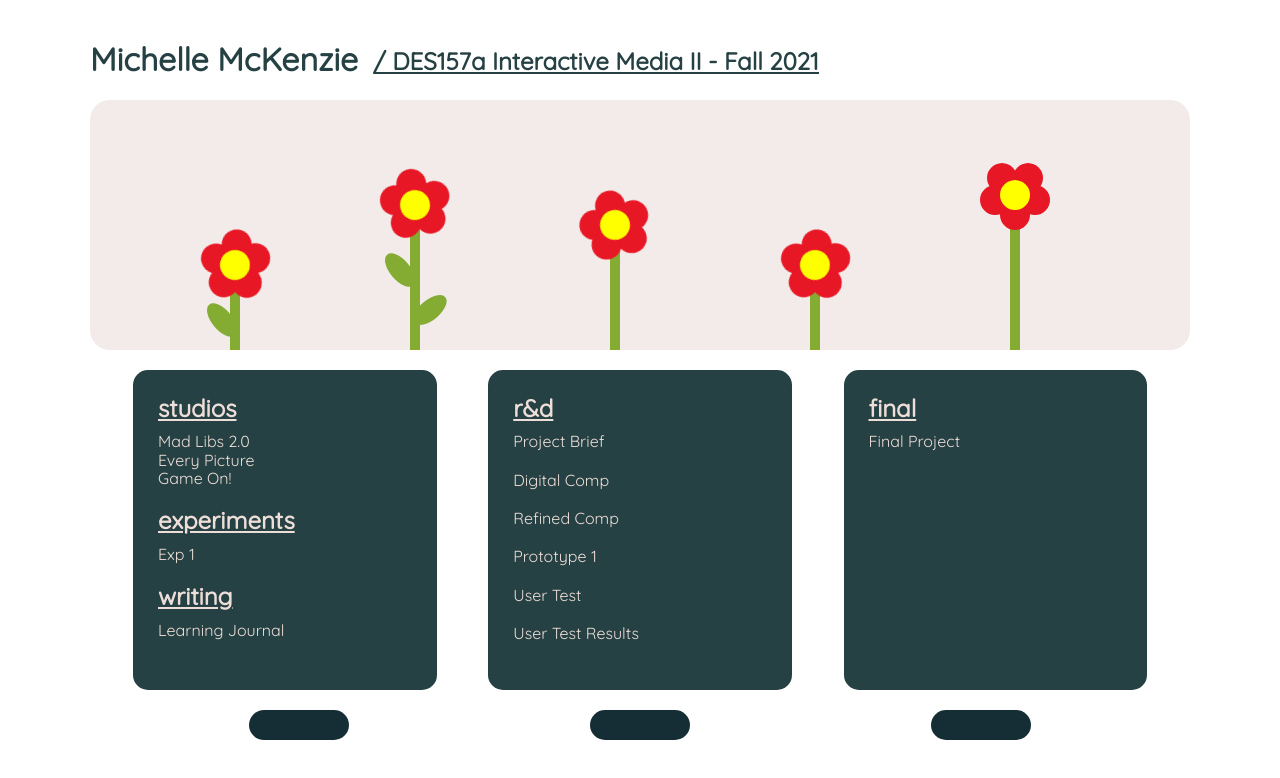
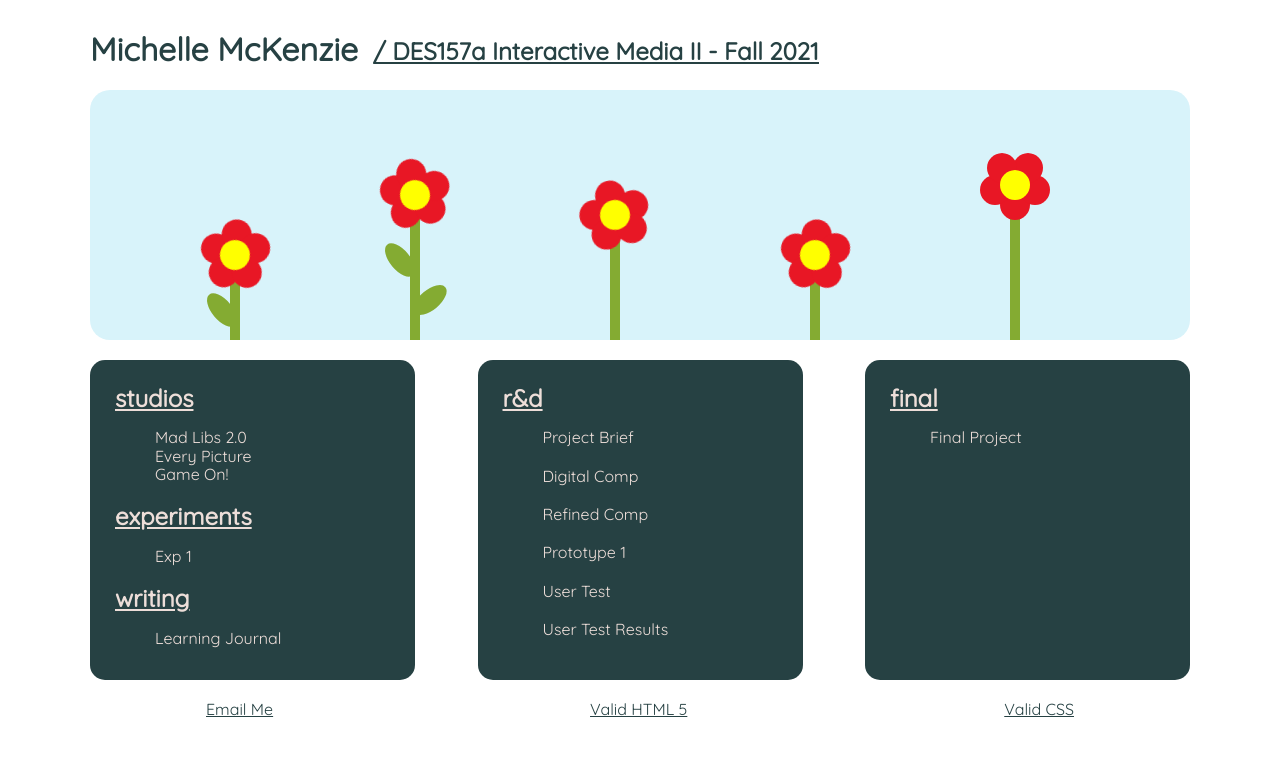
Before and after one commit to michellemckenzie/michellemckenzie.github.io, a plain HTML site: page des157a/index.html in a window 1280 px wide. Drawn offline with nearby package versions, Linux system fonts and the light colour scheme.

Commit message:
validate

```diff
--- a/des157a/index.html
+++ b/des157a/index.html
@@ -14,7 +14,8 @@
 </head>
 
 <div id = "container">
-    <body>
+<body>
+
         <header>
             <section id = "info">
                 <h1> Michelle McKenzie </h1>
@@ -84,56 +85,60 @@
                     <div class = "petal-5"></div>
                 </div>
             </div>
-
-
-
         </div>
         </header>
 
         <main>
             <section class = "column">
                 <h2 id = "studio"> studios </h2>
-                <li>Mad Libs 2.0 </li>
-                <li>Every Picture </li>
-                <li> Game On!</li>
+                <ul>
+                    <li> <a href=""> Mad Libs 2.0 </a> </li>
+                    <li> <a href =""> Every Picture </a> </li>
+                    <li> <a href =""> Game On! </a> </li>
+                </ul>
+
 
                 <h2> experiments </h2>
-                <li> Exp 1</li>
+                <ul>
+                    <li> <a href =""> Exp 1 </a> </li>
+                </ul>
+
 
                 <h2> writing </h2>
-                <li> Learning Journal</li>
+                <ul>
+                    <li> <a href =""> Learning Journal </a> </li>
+                </ul>
             </section>
 
             <section class = "column" id = "column2">
                 <h2 id = "rd"> r&d</h2>
-                <li>Project Brief</li>
-                <li>Digital Comp</li>
-                <li>Refined Comp</li>
-                <li> Prototype 1</li>
-                <li>User Test</li>
-                <li>User Test Results</li>
+                <ul>
+                    <li> <a href =""> Project Brief </a> </li>
+                    <li> <a href =""> Digital Comp </a> </li>
+                    <li> <a href =""> Refined Comp</a> </li>
+                    <li> <a href =""> Prototype 1 </a> </li>
+                    <li> <a href =""> User Test </a> </li>
+                    <li> <a href =""> User Test Results </a> </li>
+                </ul>
+
             </section>
 
             <section class = "column">
                 <h2 id = "final"> final </h2>
-                    <li> Final Project</li>
+                <ul>
+                    <li> <a href =""> Final Project </a> </li>
+                </ul>
             </section>
         </main>
 
         <footer>
-            <section class = "links">
+            <a href="mailto:&#109;&#108;&#109;&#099;&#107;&#101;&#110;&#122;&#105;&#101;&#064;&#117;&#099;&#100;&#097;&#118;&#105;&#115;&#046;&#101;&#100;&#117;">Email Me</a>
 
-            </section>
-            <section class = "links">
+            <a href="https://validator.w3.org/check?uri=https://michellemckenzie.github.io/des157a">Valid HTML 5</a>
 
-            </section>
-            <section class = "links">
+            <a href="https://jigsaw.w3.org/css-validator/check/referer">Valid CSS</a>
+        </footer>
 
-            </section>
-        </footer>
-    </body>
-
-
+</body>
 </div>
-
 </html>
--- a/des157a/styles.css
+++ b/des157a/styles.css
@@ -9,6 +9,15 @@ h1{
 
 h2{
     text-decoration: underline;
+}
+
+main a{
+    text-decoration: none;
+    color: #edded9;
+}
+
+footer a{
+    color: #264143;
 }
 
 #studio, #rd, #final{
@@ -46,19 +55,18 @@ main h2{
 #container{
     max-width: 1366px;
     min-width: 800px;
+    margin-top: 10px;
+    display: grid;
+    place-content: center;
 
-    margin-top: 20px;
-    margin-left: 133px;
-    margin-right: 133px;
-    margin-bottom: 20px;
+    /* margin-left: 133px;
+    margin-right: 133px; */
 
     font-family: "Quicksand";
 }
 
 header{
     margin-bottom: 20px;
-    display: grid;
-    place-content: center;
     color: #264143;
 }
 
@@ -71,7 +79,7 @@ body {
 #banner{
     width: 1100px;
     height: 250px;
-    background-color: #f2ebe9;
+    background-color: #d8f3fa;
     border-radius: 20px;
 
     position: relative;
@@ -83,13 +91,17 @@ main, footer{
     margin-bottom: 20px;
 }
 
+main{
+    width: 1100px;
+}
+
 main section{
     width: 25%;
     font-size: 16px;
 }
 
 .column:hover{
-    box-shadow: 0px 0px 35px black;
+    box-shadow: 0px 0px 10px #2641438e;
 }
 
 
@@ -110,12 +122,6 @@ li{
 }
 
 
-.links{
-    height: 30px;
-    width: 100px;
-    border-radius: 15px;
-    background-color: #152D35;
-}
 
 footer{
     margin-left: 116px;
```
